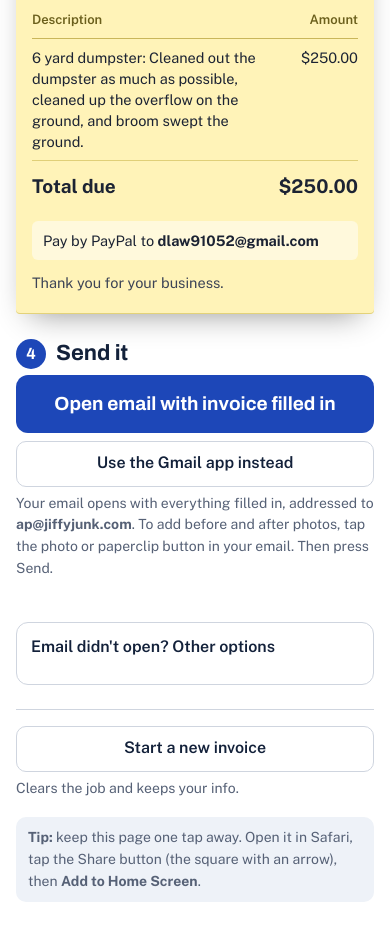
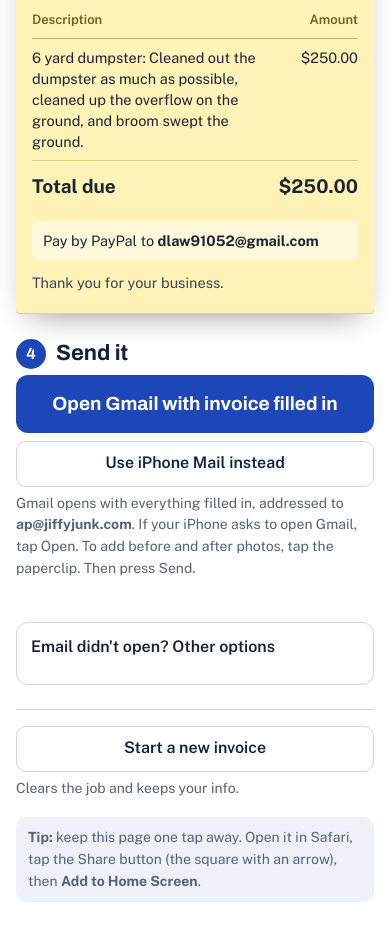
Before and after one commit to AdamCJJ/law-order-invoice, a plain HTML site: page index.html in a window 390 px wide. Shown: the part 1907-2847 px from the top of the page. Drawn offline with nearby package versions, Linux system fonts and the light colour scheme.

Commit message:
Make Gmail app the main send button, iPhone Mail as backup
Co-Authored-By: Claude Opus 5.5 <noreply@anthropic.com>
Claude-Session: https://claude.ai/code/session_0122c5B7Byx6i7K1TLvAmS1x

```diff
--- a/index.html
+++ b/index.html
@@ -141,9 +141,9 @@ summary{cursor:pointer;font-weight:600;padding:10px 0;min-height:44px;display:fl
 
     <section class="step send">
       <h2><span class="n">4</span>Send it</h2>
-      <a class="btn" id="mailBtn" href="mailto:ap@jiffyjunk.com">Open email with invoice filled in</a>
-      <a class="btn2" id="gmailApp" href="googlegmail:///co" style="width:100%;margin-top:8px">Use the Gmail app instead</a>
-      <p class="hint">Your email opens with everything filled in, addressed to <span class="addr">ap@jiffyjunk.com</span>. To add before and after photos, tap the photo or paperclip button in your email. Then press Send.</p>
+      <a class="btn" id="gmailApp" href="googlegmail:///co">Open Gmail with invoice filled in</a>
+      <a class="btn2" id="mailBtn" href="mailto:ap@jiffyjunk.com" style="width:100%;margin-top:8px">Use iPhone Mail instead</a>
+      <p class="hint">Gmail opens with everything filled in, addressed to <span class="addr">ap@jiffyjunk.com</span>. If your iPhone asks to open Gmail, tap Open. To add before and after photos, tap the paperclip. Then press Send.</p>
       <p class="msg" id="msg" role="status"></p>
       <details>
         <summary>Email didn't open? Other options</summary>
@@ -273,8 +273,8 @@ $('extras').addEventListener('input', e => { const el = e.target; if (el.dataset
 $('extras').addEventListener('click', e => { const b = e.target.closest('[data-rm]'); if (!b) return; s.extras.splice(+b.dataset.rm, 1); renderExtras(); render(); });
 $('addExtra').addEventListener('click', () => { s.extras.push({ d: '', a: '' }); renderExtras(); render(); const ins = $('extras').querySelectorAll('input[data-k="d"]'); ins[ins.length - 1].focus(); });
 
-$('mailBtn').addEventListener('click', e => { if (!blockIfMissing(e)) say('Your email should open with everything filled in. Check it, then press Send. If nothing opened, try the Gmail button or tap "Email didn\'t open?" below.'); });
-$('gmailApp').addEventListener('click', e => { if (!blockIfMissing(e)) say('If your iPhone asks to open Gmail, tap Open. Check the email, then press Send. If the email is empty, use "Email didn\'t open?" below.'); });
+$('mailBtn').addEventListener('click', e => { if (!blockIfMissing(e)) say('Mail should open with everything filled in. Check it, then press Send. If nothing opened, tap "Email didn\'t open?" below.'); });
+$('gmailApp').addEventListener('click', e => { if (!blockIfMissing(e)) say('Gmail should open with everything filled in. Check it, then press Send. If the email is empty, close Gmail, come back here and tap the blue button again, or use "Email didn\'t open?" below.'); });
 
 function showCopyBox(t, how) { const b = $('copyBox'); b.value = t; b.style.display = 'block'; b.focus(); b.select(); say(how); }
 $('copyBtn').addEventListener('click', () => {
```
